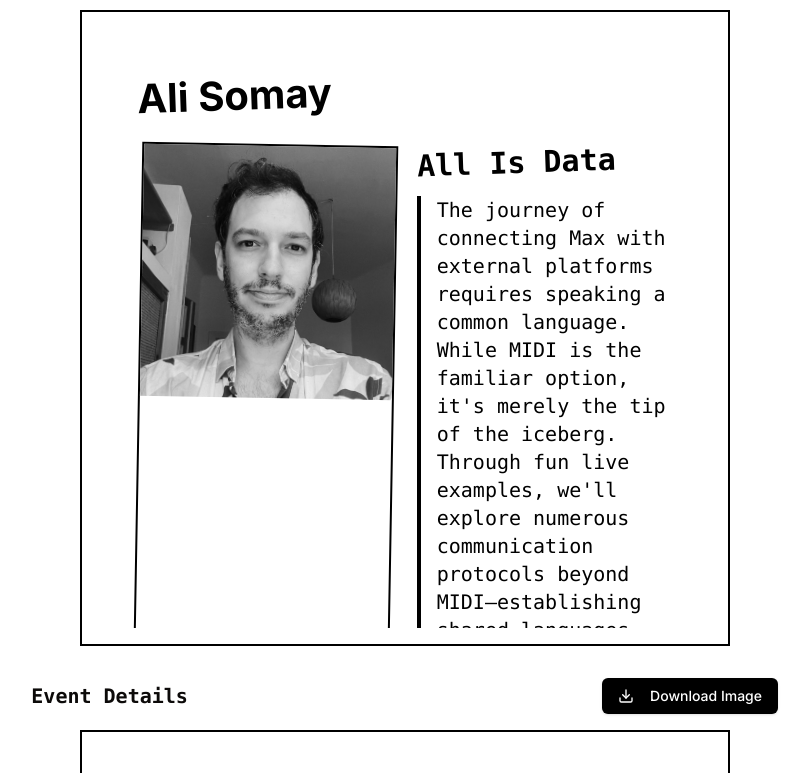
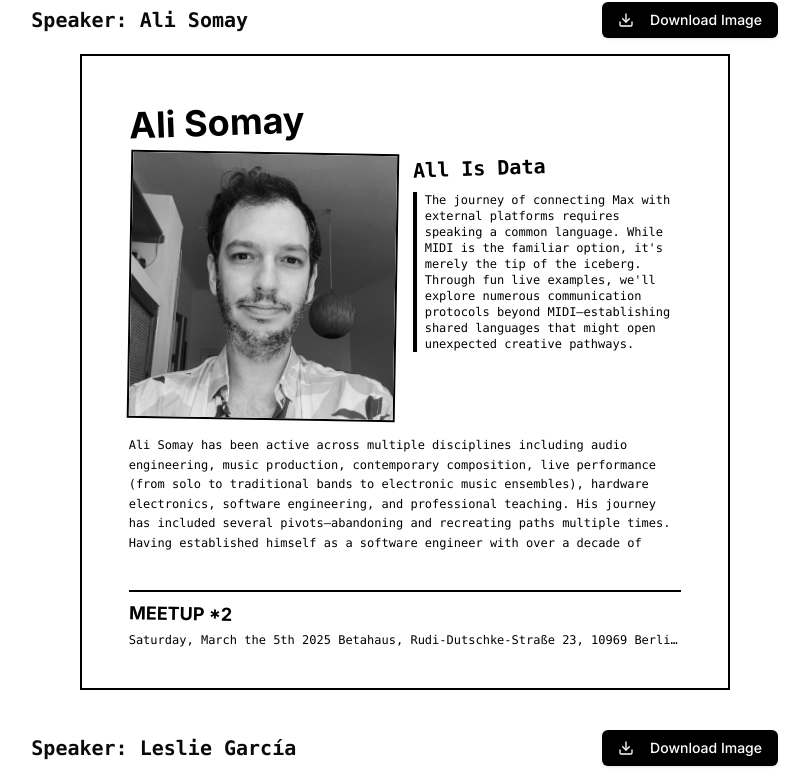
Before and after one commit to aylesim/max-meetup-berlin-website, a Next.js app: page /press in a window 1280 px wide. Shown: the part 1072-1845 px from the top of the page, without its empty margins (438-1247 px from the left). Built offline with nearby package versions, Linux system fonts and the light colour scheme.

Commit message:
Enhance Instagram preview functionality to support multiple speakers. Update download image logic to include speaker index in filename. Refactor speaker template to accept speaker index as a prop and improve layout for better presentation.

```diff
--- a/src/app/press/instagram-preview.tsx
+++ b/src/app/press/instagram-preview.tsx
@@ -25,22 +25,47 @@
   const [isGenerating, setIsGenerating] = useState(false);
   const previewRef = useRef<HTMLDivElement>(null);
 
+  // Find all available speakers
+  const availableSpeakers =
+    templateType === "speaker"
+      ? (Array.from({ length: 7 }, (_, i) => {
+          const speakerKey = `Speaker_${i}` as const;
+          const nameKey = `name_${i}` as const;
+          const speaker = meetup[speakerKey] as any;
+          return speaker && speaker[nameKey] ? i : null;
+        }).filter((i) => i !== null) as number[])
+      : [];
+
   const templateTitle =
     {
       poster: "Event Poster",
-      speaker: "Speaker Highlight",
+      speaker:
+        availableSpeakers.length > 1
+          ? "Speaker Highlights"
+          : "Speaker Highlight",
       details: "Event Details",
       schedule: "Event Schedule",
     }[templateType as TemplateType] || "Preview";
 
-  const downloadImage = async () => {
+  const downloadImage = async (speakerIndex?: number) => {
     if (!previewRef.current) return;
 
     try {
       setIsGenerating(true);
 
+      // For speaker template with multiple speakers, select the specific container
+      const element =
+        speakerIndex !== undefined
+          ? document.getElementById(`speaker-card-${speakerIndex}`)
+          : previewRef.current;
+
+      if (!element) {
+        setIsGenerating(false);
+        return;
+      }
+
       // Get the template component
-      const canvas = await html2canvas(previewRef.current, {
+      const canvas = await html2canvas(element, {
         scale: 3, // Higher resolution
         backgroundColor: "#ffffff",
         logging: false,
@@ -57,7 +82,9 @@
         // Create download link
         const url = URL.createObjectURL(blob);
         const link = document.createElement("a");
-        const fileName = `max-meetup-${meetup.slug}-${templateType}.png`;
+        const speakerSuffix =
+          speakerIndex !== undefined ? `-speaker-${speakerIndex}` : "";
+        const fileName = `max-meetup-${meetup.slug}-${templateType}${speakerSuffix}.png`;
 
         link.href = url;
         link.download = fileName;
@@ -76,11 +103,59 @@
 
   // Render the appropriate template based on type
   const renderTemplate = () => {
+    if (templateType === "speaker" && availableSpeakers.length > 0) {
+      return (
+        <div className="space-y-10">
+          {availableSpeakers.map((speakerIndex) => (
+            <div key={speakerIndex} className="mb-8">
+              <div className="flex items-center justify-between mb-4">
+                <h3 className="text-xl font-bold font-mono">
+                  Speaker:{" "}
+                  {(meetup[`Speaker_${speakerIndex}` as const] as any)?.[
+                    `name_${speakerIndex}` as const
+                  ] || ""}
+                </h3>
+                <Button
+                  onClick={() => downloadImage(speakerIndex)}
+                  disabled={isGenerating}
+                  className="bg-black text-white hover:bg-gray-800"
+                >
+                  {isGenerating ? (
+                    <>
+                      <Loader2 className="mr-2 h-4 w-4 animate-spin" />
+                      Generating...
+                    </>
+                  ) : (
+                    <>
+                      <Download className="mr-2 h-4 w-4" />
+                      Download Image
+                    </>
+                  )}
+                </Button>
+              </div>
+              <div
+                className="border-2 border-black bg-white flex justify-center items-center p-4"
+                style={{ maxWidth: "650px", margin: "0 auto" }}
+              >
+                <div
+                  id={`speaker-card-${speakerIndex}`}
+                  className="w-[600px] h-[600px] relative bg-white overflow-hidden"
+                  style={{ aspectRatio: "1/1" }}
+                >
+                  <SpeakerTemplate data={meetup} speakerIndex={speakerIndex} />
+                </div>
+              </div>
+            </div>
+          ))}
+        </div>
+      );
+    }
+
     switch (templateType as TemplateType) {
       case "poster":
         return <PosterTemplate data={meetup} />;
       case "speaker":
-        return <SpeakerTemplate data={meetup} />;
+        return <SpeakerTemplate data={meetup} speakerIndex={0} />;
       case "details":
         return <DetailsTemplate data={meetup} />;
       case "schedule":
@@ -90,12 +165,14 @@
     }
   };
 
+  // For non-speaker templates or if no speakers
+  if (templateType !== "speaker" || availableSpeakers.length === 0) {
     return (
       <div className="mb-12">
         <div className="flex items-center justify-between mb-4">
           <h3 className="text-xl font-bold font-mono">{templateTitle}</h3>
           <Button
-          onClick={downloadImage}
+            onClick={() => downloadImage()}
             disabled={isGenerating}
             className="bg-black text-white hover:bg-gray-800"
           >
@@ -129,3 +206,15 @@
       </div>
     );
   }
+
+  // For speaker template with multiple speakers - already rendering them in renderTemplate
+  return (
+    <div className="mb-12">
+      <div className="flex items-center justify-between mb-4">
+        <h3 className="text-xl font-bold font-mono">{templateTitle}</h3>
+      </div>
+
+      {renderTemplate()}
+    </div>
+  );
+}
--- a/src/app/press/templates/speaker-template.tsx
+++ b/src/app/press/templates/speaker-template.tsx
@@ -2,52 +2,44 @@
 
 import { MeetupWithSlug, SpeakerIndex } from "@/interfaces/meeting";
 import Image from "next/image";
-import { useState } from "react";
 
-export default function SpeakerTemplate({ data }: { data: MeetupWithSlug }) {
-  // Default to first speaker (index 0)
-  const [selectedSpeakerIndex] = useState<SpeakerIndex>(0);
+export default function SpeakerTemplate({
+  data,
+  speakerIndex = 0,
+}: {
+  data: MeetupWithSlug;
+  speakerIndex?: number;
+}) {
+  // Get current speaker data
+  const speakerKey = `Speaker_${speakerIndex}` as const;
+  const nameKey = `name_${speakerIndex}` as const;
+  const pictureKey = `picture_${speakerIndex}` as const;
+  const bioKey = `bio_${speakerIndex}` as const;
 
-  // Helper function to extract speaker property
-  const getSpeakerProperty = <K extends string>(
-    speakerKey: string,
-    baseKey: K,
-    index: number
-  ) => {
-    const speaker = data[speakerKey as keyof typeof data];
-    if (!speaker) return undefined;
-
-    const key = `${baseKey}_${index}` as keyof typeof speaker;
-    return speaker[key];
-  };
-
-  // Find the first speaker with a name
-  const speakerKey = `Speaker_${selectedSpeakerIndex}` as const;
-  const nameKey = `name_${selectedSpeakerIndex}` as const;
-  const pictureKey = `picture_${selectedSpeakerIndex}` as const;
-  const bioKey = `bio_${selectedSpeakerIndex}` as const;
-
-  const speaker = data[speakerKey];
+  const speaker = data[speakerKey] as any;
   if (!speaker || !speaker[nameKey]) {
     return <div className="p-4">No speaker information available</div>;
   }
 
   return (
     <div className="w-full h-full relative bg-white text-black overflow-hidden">
-      <div className="relative z-10 w-full h-full p-8 flex flex-col">
+      <div className="relative z-10 w-full h-full p-6 flex flex-col">
         {/* Name */}
-        <h2 className="text-5xl font-bold mb-6 transform -rotate-2">
+        <h2 className="text-4xl font-bold mb-4 transform -rotate-2">
           {speaker[nameKey]}
         </h2>
 
         {/* Speaker Info Container */}
-        <div className="flex flex-col flex-grow">
+        <div className="flex flex-col flex-1">
           {/* Header Row with Image and Basic Info */}
-          <div className="flex gap-6 mb-6">
+          <div className="flex gap-4 mb-4">
             {/* Image Column */}
             {speaker[pictureKey] && (
-              <div className="w-1/2 transform rotate-1 border-2 border-black">
-                <div className="relative w-full" style={{ aspectRatio: "1/1" }}>
+              <div className="w-1/2 transform rotate-1">
+                <div
+                  className="relative w-full border-2 border-black overflow-hidden"
+                  style={{ aspectRatio: "1/1" }}
+                >
                   <Image
                     src={speaker[pictureKey] || ""}
                     alt={speaker[nameKey] || ""}
@@ -61,33 +53,33 @@
             {/* Basic Info Column */}
             <div className="w-1/2 flex flex-col">
               {speaker.activityTitle && (
-                <h1 className="text-3xl font-bold mb-4 font-mono transform -rotate-2">
+                <h1 className="text-xl font-bold mb-3 font-mono transform -rotate-2 break-words">
                   {speaker.activityTitle}
                 </h1>
               )}
 
               {speaker.shortdescription && (
-                <p className="text-xl font-mono mb-6 border-l-4 border-black pl-4">
+                <p className="text-xs font-mono mb-3 border-l-4 border-black pl-2 break-words">
                   {speaker.shortdescription}
                 </p>
               )}
             </div>
           </div>
 
-          {/* Bio Section */}
+          {/* Bio Section - with max-height based on available space */}
           <div
-            className="font-mono text-sm whitespace-pre-wrap leading-relaxed mb-auto overflow-hidden"
-            style={{ maxHeight: "150px" }}
+            className="font-mono text-xs whitespace-pre-wrap leading-relaxed overflow-y-auto flex-grow mb-4"
+            style={{ maxHeight: "120px" }}
           >
             {speaker[bioKey]}
           </div>
 
-          {/* Event Info */}
-          <div className="mt-4 border-t-2 border-black pt-4">
-            <h3 className="text-xl font-bold uppercase transform rotate-1">
+          {/* Event Info - fixed at bottom with appropriate spacing */}
+          <div className="mt-auto border-t-2 border-black pt-3">
+            <h3 className="text-lg font-bold uppercase transform rotate-1 whitespace-nowrap overflow-hidden text-ellipsis">
               {data.title}
             </h3>
-            <p className="font-mono text-sm">
+            <p className="font-mono text-xs whitespace-nowrap overflow-hidden text-ellipsis">
               {data.when_where?.split("\n")[0]}
             </p>
           </div>
```
Lines whose indentation alone changed are shown as unchanged.
